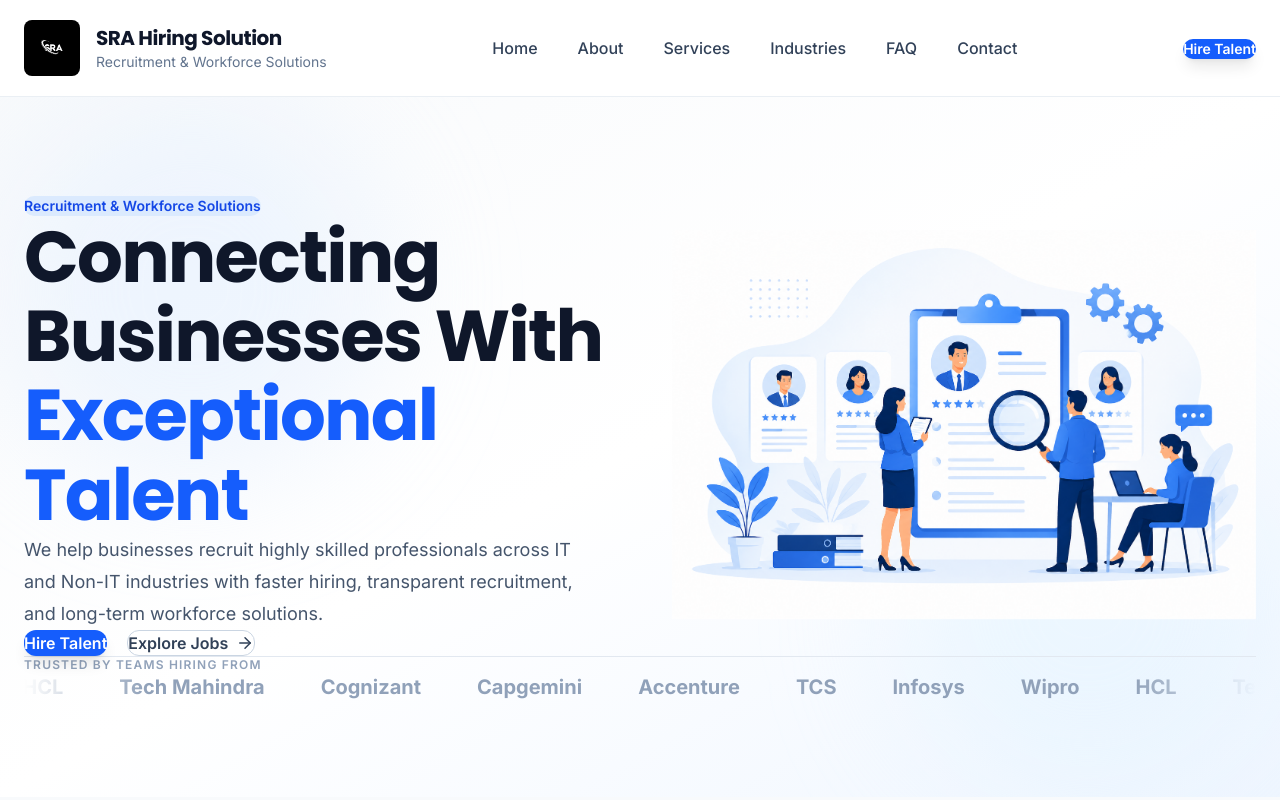
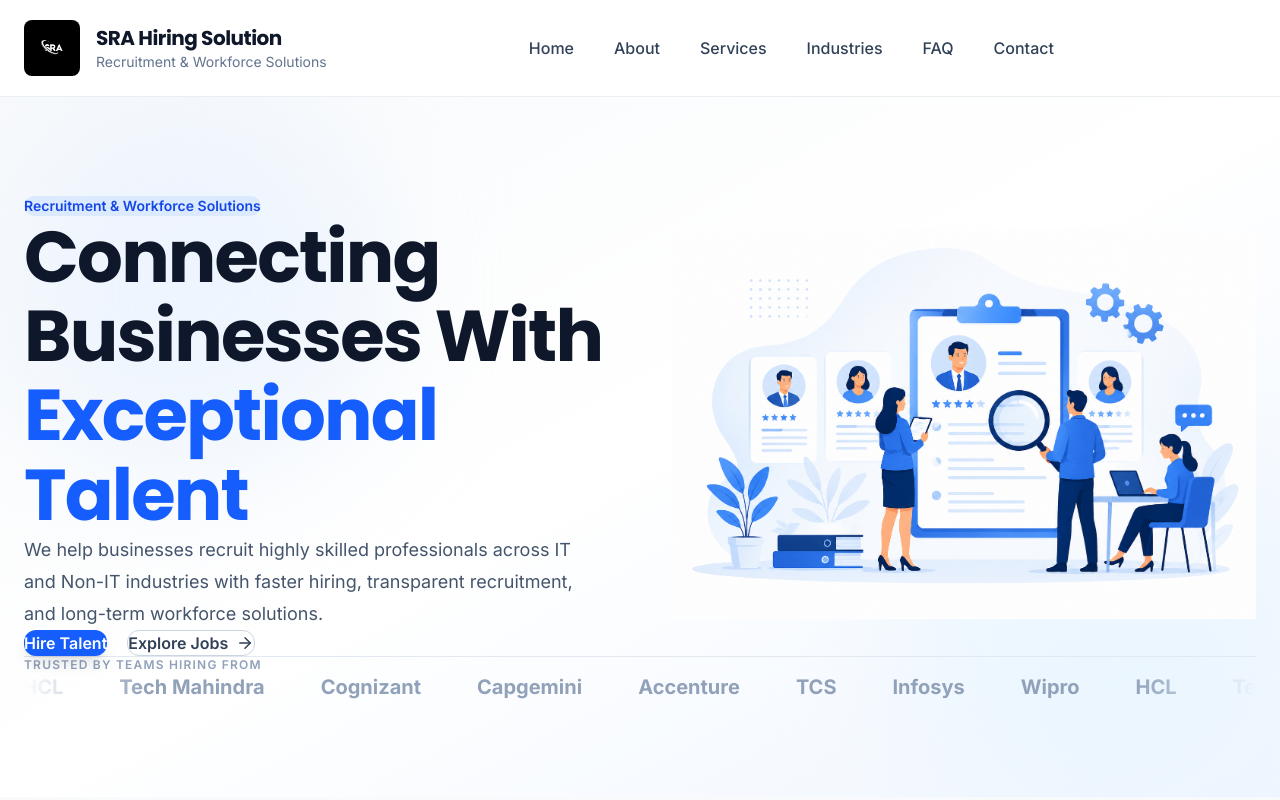
Before and after one commit to priyanka2003476/sra-hiring-solution, a Next.js app: page / in a window 1280 px wide. Shown: the top 800 px of the page. Built offline with nearby package versions, Linux system fonts and the light colour scheme.

Commit message:
Fix mobile navigation

```diff
--- a/components/layout/Navbar.tsx
+++ b/components/layout/Navbar.tsx
@@ -54,9 +54,9 @@
           {/* Right Side */}
           <div className="flex items-center gap-4">
             <div className="hidden lg:block">
-              <PrimaryButton>
+              {/* <PrimaryButton>
                 Hire Talent
-              </PrimaryButton>
+              </PrimaryButton> */}
             </div>
 
             {/* Mobile Menu Button */}
```
